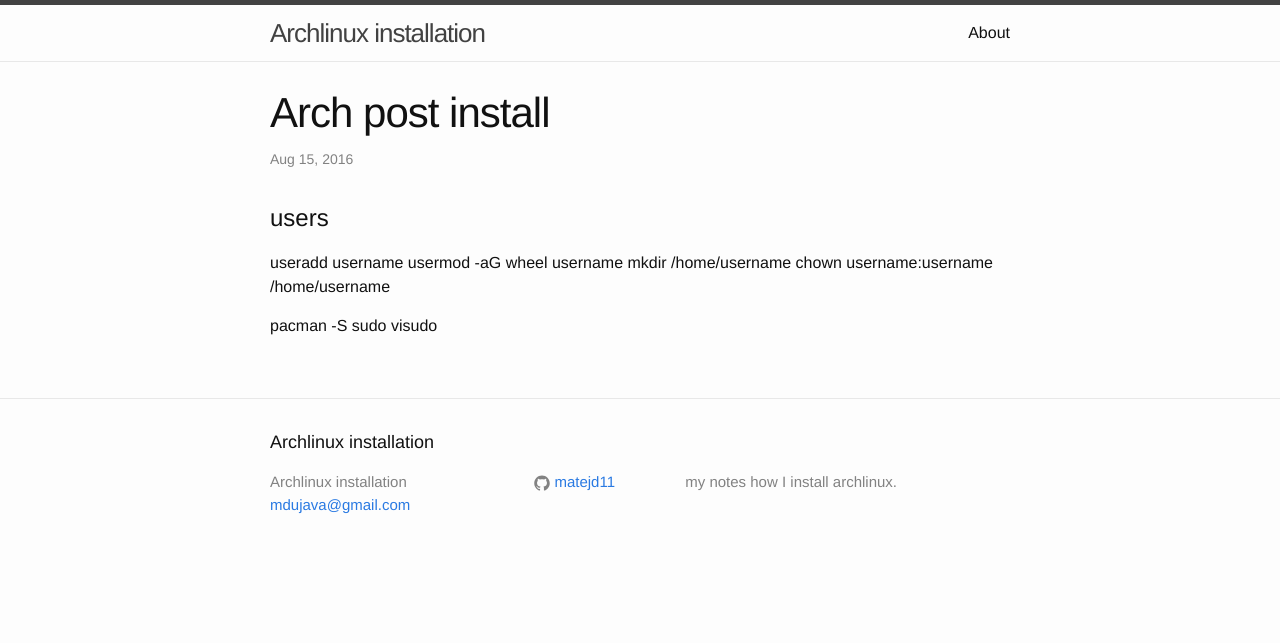
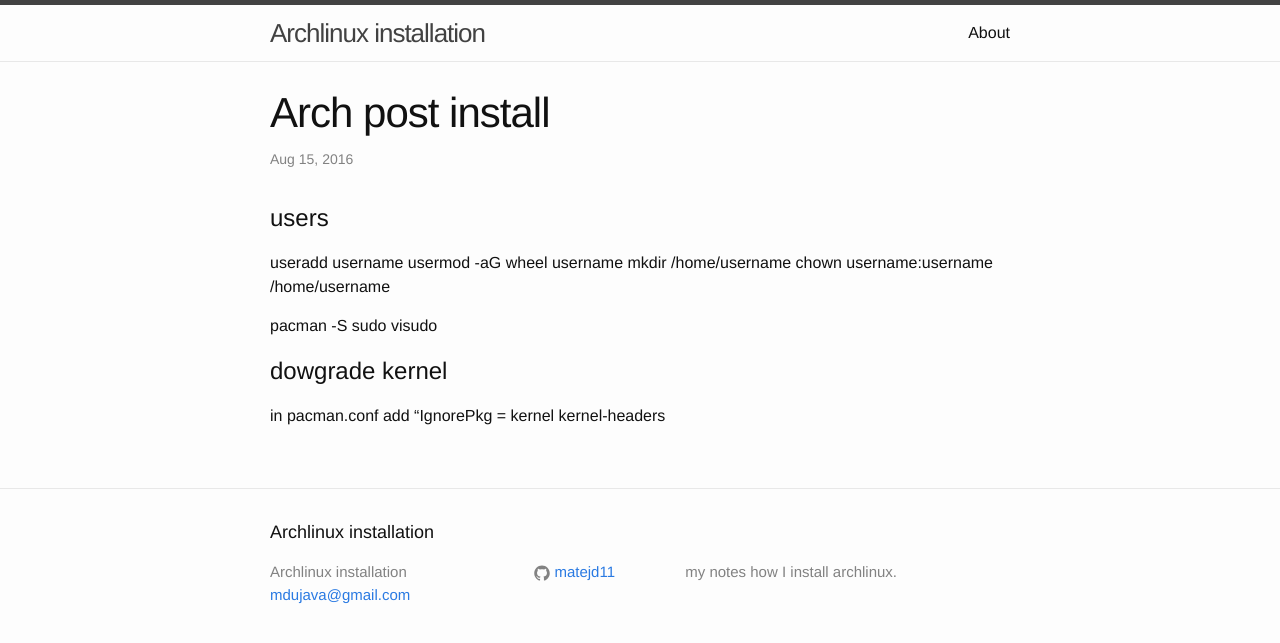
Before and after one commit to mdujava/dotFiles, a Jekyll site: the page built from _posts/2016-08-15-Arch-PostInstall.markdown, in a window 1280 px wide. Shown: the top 643 px of the page. Built offline with Jekyll 4.4.1, drawn with Linux system fonts in a browser that asks for light colours.

Commit message:
ignore, kernel.
Signed-off-by: Matej Dujava <mdujava@gmail.com>

```diff
--- a/_posts/2016-08-15-Arch-PostInstall.markdown
+++ b/_posts/2016-08-15-Arch-PostInstall.markdown
@@ -14,3 +14,6 @@
 
 pacman -S sudo
 visudo
+
+# dowgrade kernel
+in pacman.conf add "IgnorePkg = kernel kernel-headers
```
